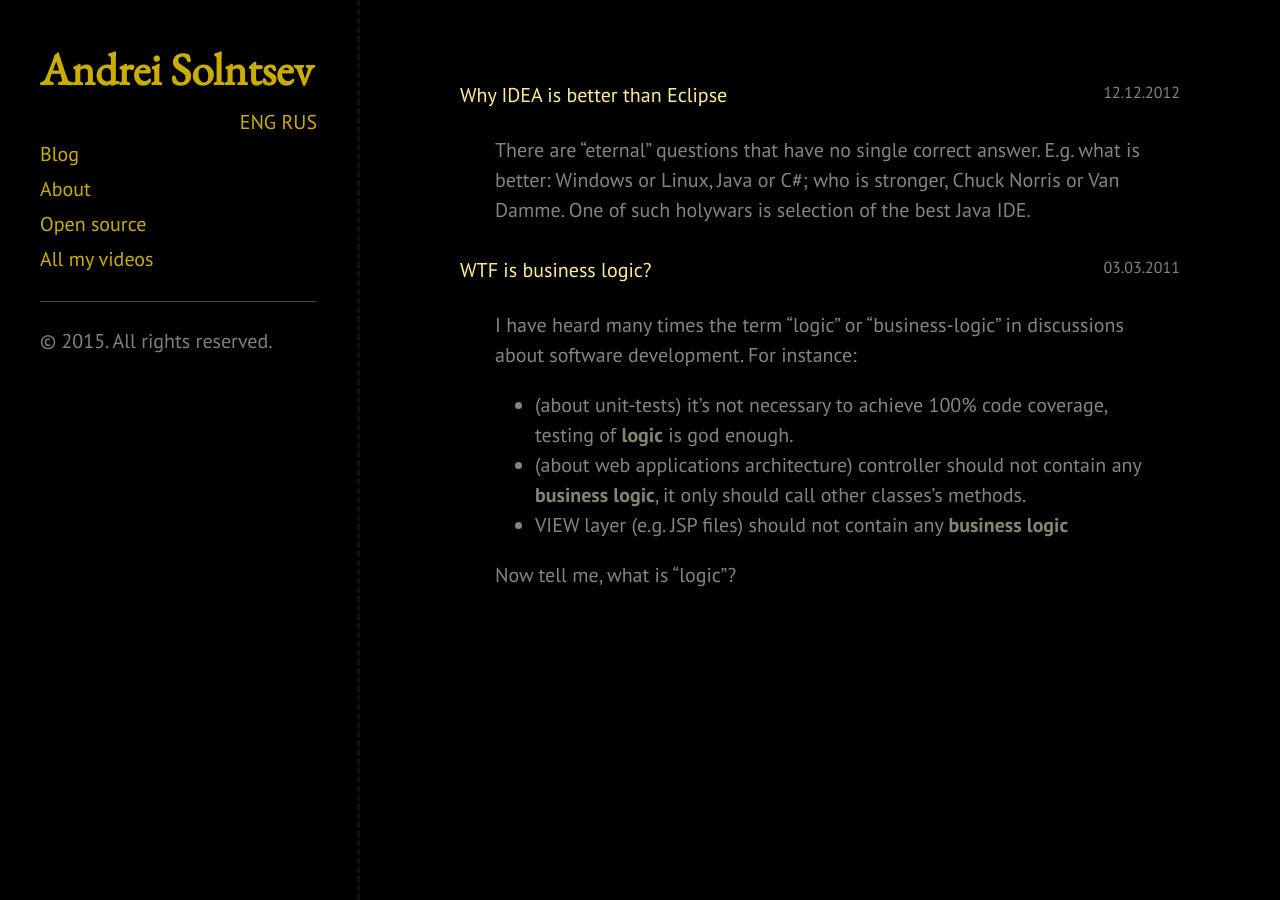
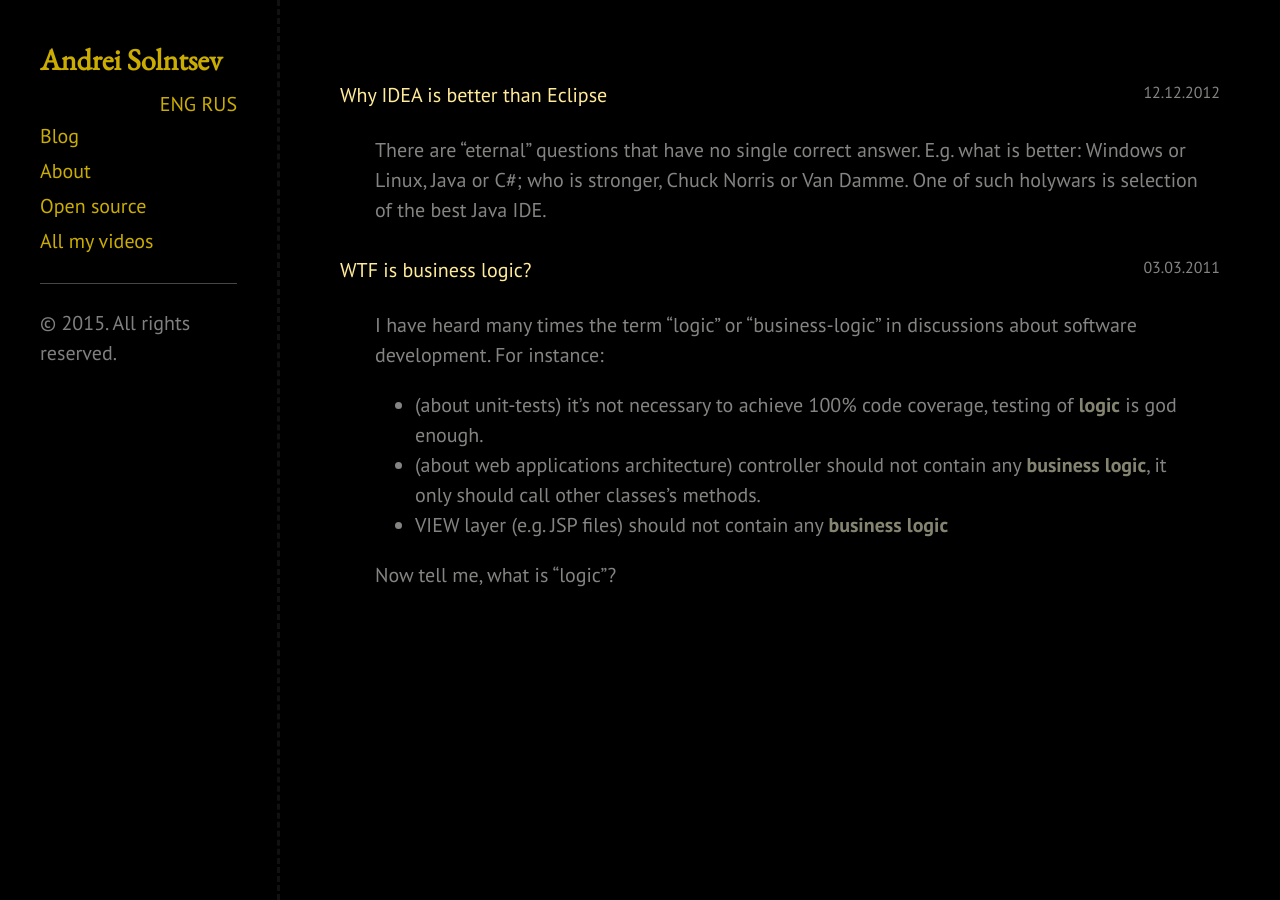
Before and after one commit to asolntsev/asolntsev.github.io, a Jekyll site: the page built from en/index.html, in a window 1280 px wide. Built offline with Jekyll 4.4.1, drawn with Linux system fonts in a browser that asks for light colours; nearby versions of some CDN libraries; Markdown is read by kramdown in place of the engine named in the settings.

Commit message:
use lesser margins to give content more space

```diff
--- a/public/css/blackdoc.css
+++ b/public/css/blackdoc.css
@@ -125,7 +125,7 @@
 
 @media (min-width: 48em) {
   html {
-    font-size: 16px;
+    font-size: 14px;
   }
 }
 @media (min-width: 58em) {
@@ -186,7 +186,7 @@
     top: 0;
     left: 0;
     bottom: 0;
-    width: 18rem;
+    width: 14rem;
     text-align: left;
     border-right: dashed;
     border-right-color: #111111;
@@ -203,7 +203,7 @@
   color: #caad00;
   margin-top: 0;
   font-family: 'Noto Serif', serif;
-  font-size: 2.25rem;
+  font-size: 1.5rem;
 
 }
 
@@ -253,15 +253,16 @@
 @media (min-width: 48em) {
   .content {
     max-width: 38rem;
-    margin-left: 20rem;
+    margin-left: 16rem;
     margin-right: 2rem;
   }
 }
 
 @media (min-width: 64em) {
   .content {
-    margin-left: 22rem;
-    margin-right: 4rem;
+    max-width: 100%;
+    margin-left: 16rem;
+    margin-right: 2rem;
   }
 }
 
```
